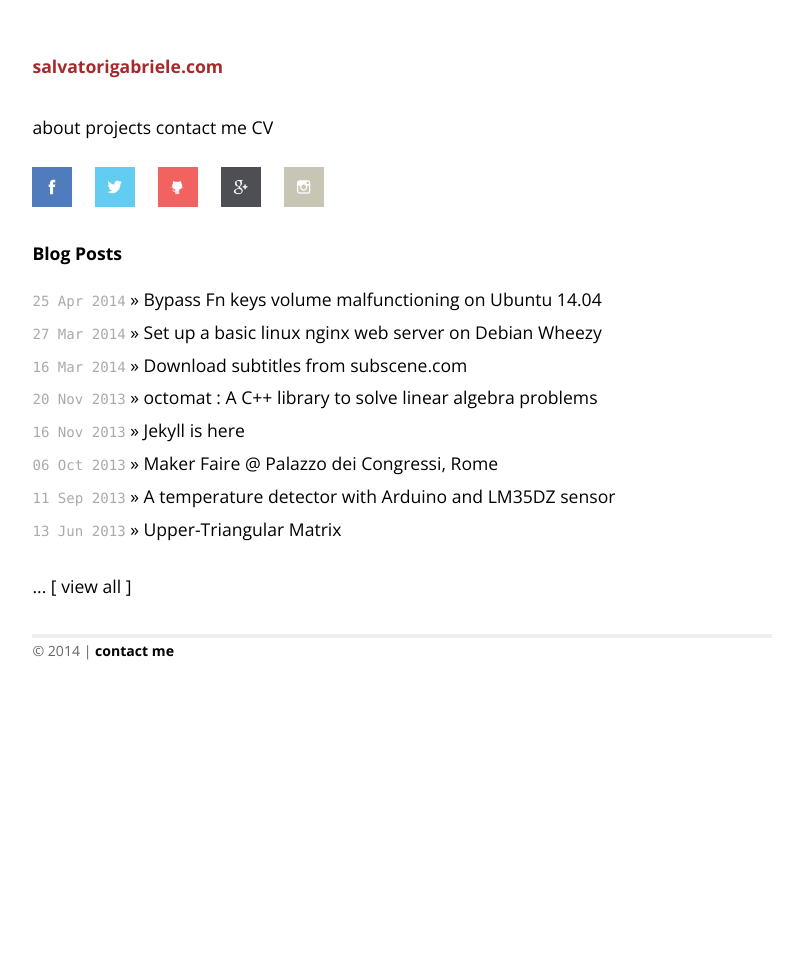
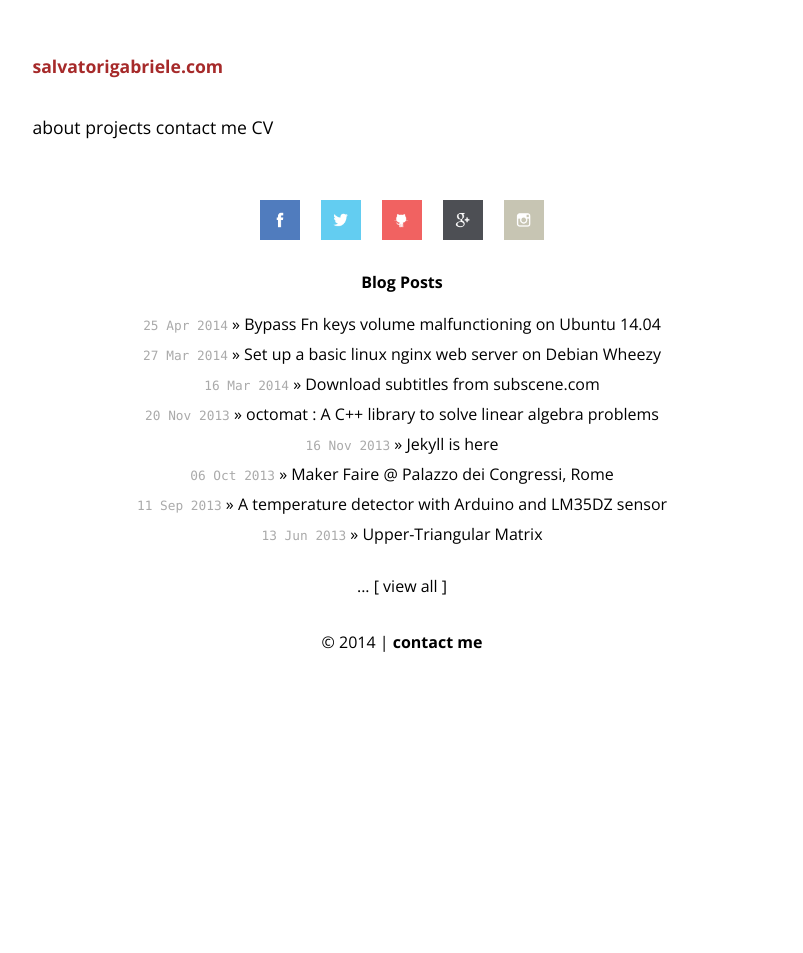
Before and after one commit to gsalvatori/salvatorigabriele.com, a Jekyll site: the page built from index.html, in a window 1280 px wide. Shown: the whole page, without its empty margins (238-1041 px from the left). Built offline with Jekyll 4.4.1, drawn with Linux system fonts in a browser that asks for light colours; Markdown is read by kramdown in place of the engine named in the settings.

Commit message:
Update default.html

```diff
--- a/_layouts/default.html
+++ b/_layouts/default.html
@@ -20,7 +20,6 @@
 <body>
 
 <div class="site">
-  <div class="header">
 
     <div class="title">
     <a href="/">salvatorigabriele.com</a></div>
```
